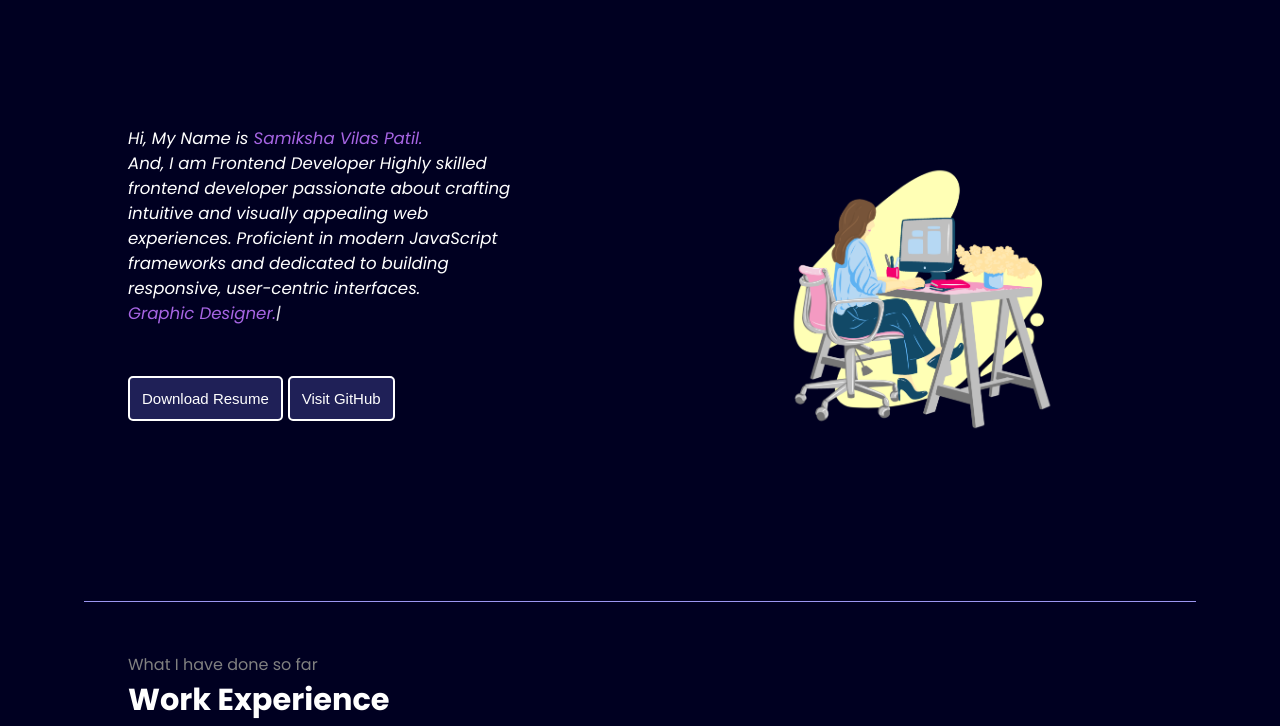
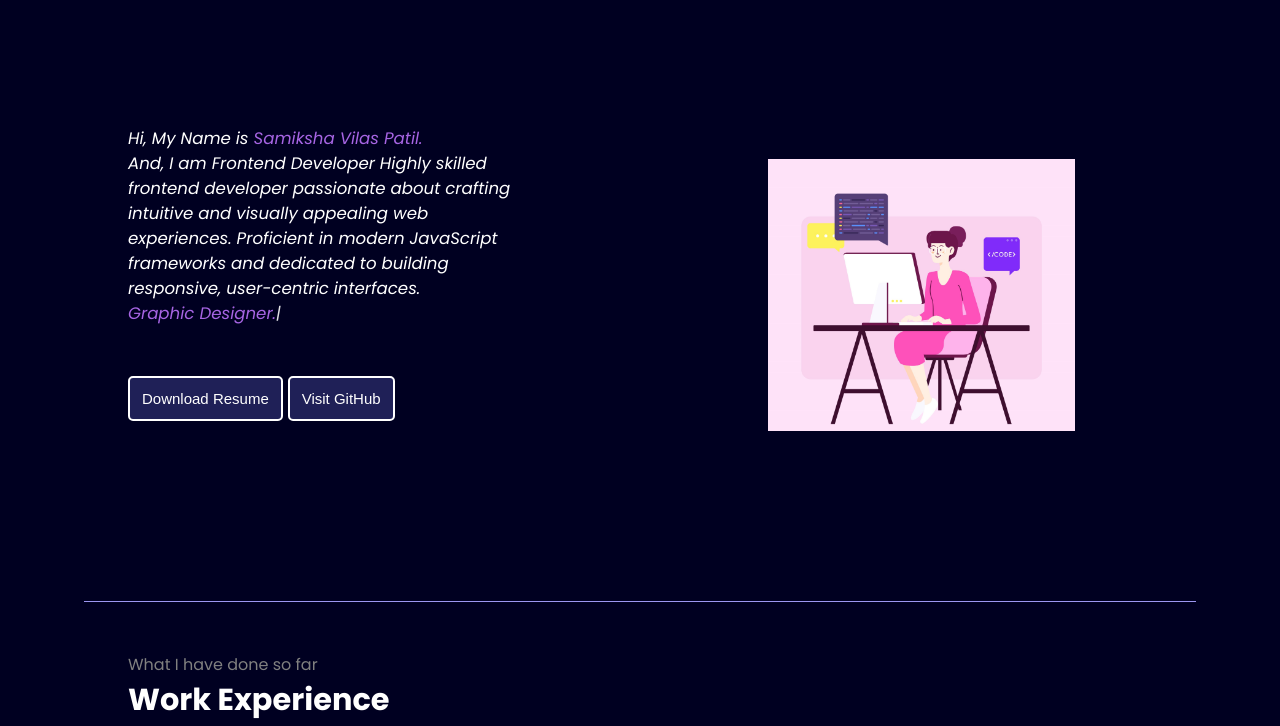
Before and after one commit to Sami0211/Simple_Portfolio, a plain HTML site: page index.html in a window 1280 px wide. Shown: the part 74-800 px from the top of the page. Drawn offline with nearby package versions, Linux system fonts and the light colour scheme.

Commit message:
Update index.html

```diff
--- a/index.html
+++ b/index.html
@@ -302,7 +302,7 @@
 
             </div>
             <div class="rightSection">
-                <img src="png1.jpg" alt="">
+                <img src="png2.jpg" alt="">
 
         </section>
         <hr>
```
